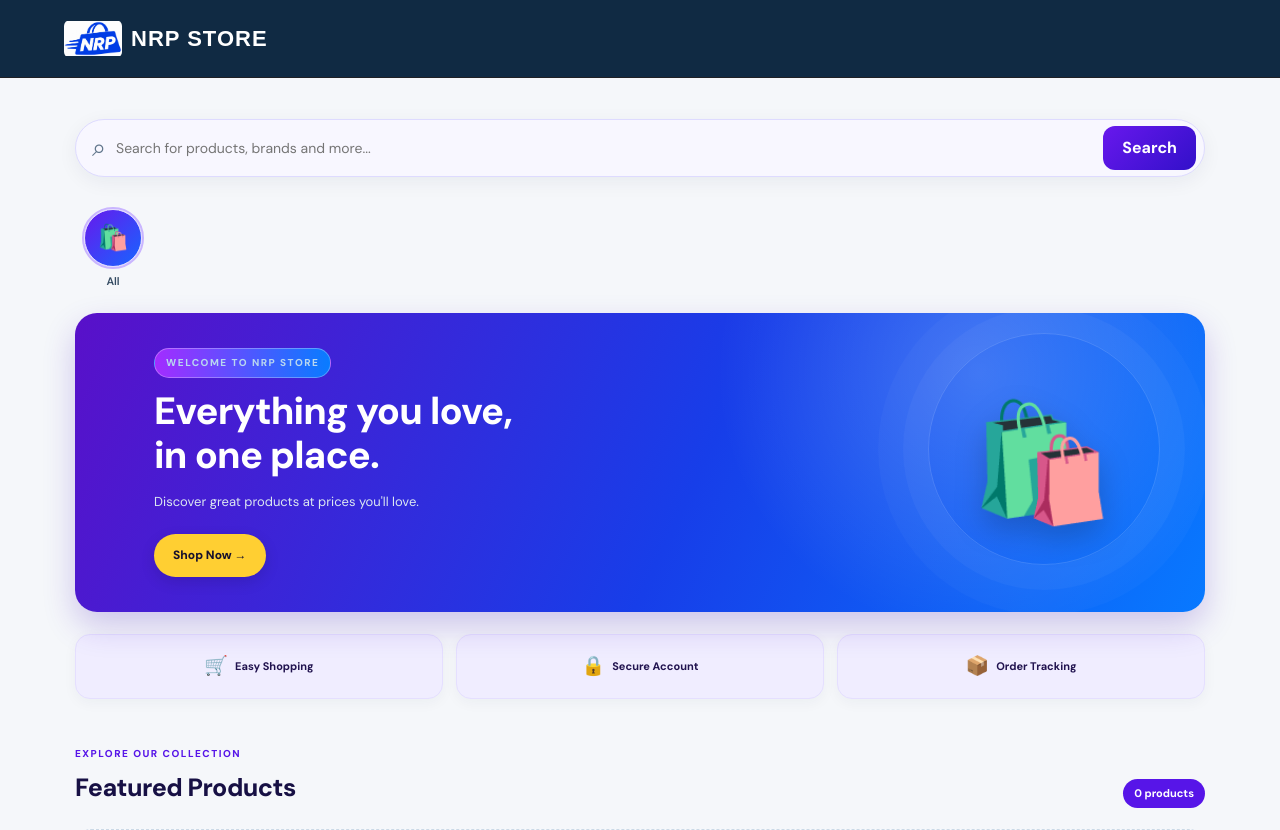
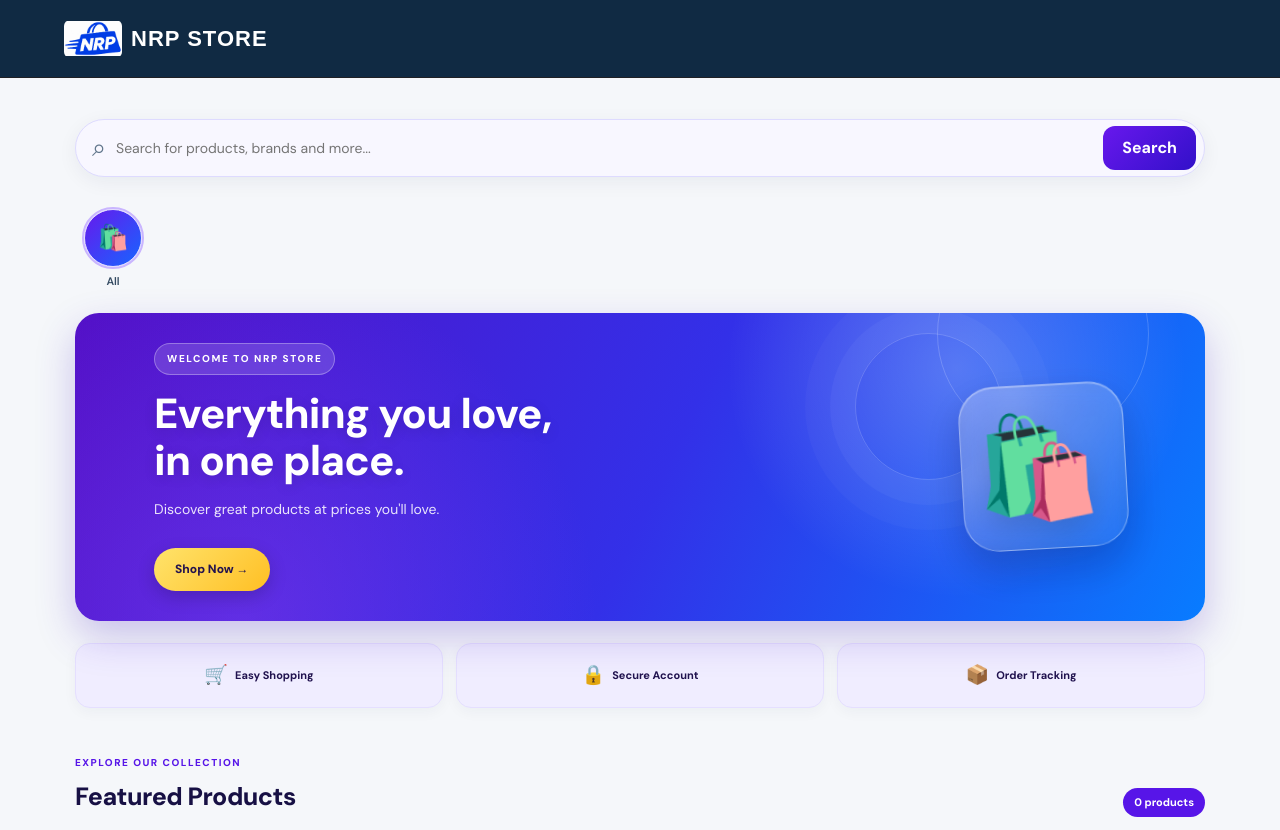
Before and after one commit to akibulhuxn35-hue/nrp-store, a Flask app: page / in a window 1280 px wide. Shown: the top 830 px of the page. Run offline with Flask 3, Linux system fonts and the light colour scheme; data that the repository does not hold is empty; some libraries are stand-ins or nearby versions.

Commit message:
Upgrade NRP STORE hero banner V3

```diff
--- a/static/css/style.css
+++ b/static/css/style.css
@@ -1686,3 +1686,146 @@ input, textarea, select {
         background: linear-gradient(125deg, #5910c9, #1749ed 65%, #0879ff);
     }
 }
+
+/* NRP STORE HERO BANNER V3 */
+.nrp-hero {
+    position: relative;
+    isolation: isolate;
+    min-height: 260px;
+    padding: 30px 7%;
+    border-radius: 24px;
+    background:
+        radial-gradient(circle at 78% 18%, rgba(255,255,255,.24), transparent 25%),
+        radial-gradient(circle at 15% 100%, rgba(151,75,255,.35), transparent 35%),
+        linear-gradient(115deg, #5310c7 0%, #3330e8 52%, #087cff 100%);
+    box-shadow: 0 16px 38px rgba(72, 35, 190, .25);
+}
+
+.nrp-hero::before,
+.nrp-hero::after {
+    content: "";
+    position: absolute;
+    z-index: -1;
+    border: 1px solid rgba(255,255,255,.18);
+    border-radius: 50%;
+    pointer-events: none;
+}
+
+.nrp-hero::before {
+    width: 210px;
+    height: 210px;
+    right: 5%;
+    top: -85px;
+}
+
+.nrp-hero::after {
+    width: 145px;
+    height: 145px;
+    right: 18%;
+    bottom: -100px;
+}
+
+.nrp-hero-content {
+    max-width: 480px;
+}
+
+.nrp-hero-label {
+    display: inline-block;
+    padding: 7px 12px;
+    border-radius: 30px;
+    background: rgba(255,255,255,.15);
+    color: #fff;
+    font-size: 10px;
+    letter-spacing: 1.6px;
+    backdrop-filter: blur(8px);
+}
+
+.nrp-hero h1 {
+    margin: 15px 0 10px;
+    font-size: clamp(27px, 4.5vw, 42px);
+    line-height: 1.12;
+    font-weight: 900;
+    letter-spacing: -.8px;
+    text-shadow: 0 3px 14px rgba(0,0,0,.12);
+}
+
+.nrp-hero p {
+    color: rgba(255,255,255,.88);
+    font-size: 14px;
+    line-height: 1.6;
+}
+
+.nrp-shop-btn {
+    padding: 12px 21px;
+    margin-top: 13px;
+    border-radius: 30px;
+    background: linear-gradient(135deg, #ffe36b, #ffbf24);
+    color: #24134e;
+    box-shadow: 0 6px 18px rgba(0,0,0,.18);
+    transition: transform .2s, box-shadow .2s;
+}
+
+.nrp-shop-btn:hover {
+    transform: translateY(-3px);
+    box-shadow: 0 9px 22px rgba(0,0,0,.22);
+}
+
+.nrp-hero-art {
+    position: relative;
+    z-index: 1;
+    display: grid;
+    place-items: center;
+    flex: 0 0 auto;
+    width: clamp(105px, 17vw, 165px);
+    height: clamp(105px, 17vw, 165px);
+    border: 1px solid rgba(255,255,255,.35);
+    border-radius: 35px;
+    background: linear-gradient(145deg, rgba(255,255,255,.27), rgba(255,255,255,.08));
+    box-shadow: 0 18px 38px rgba(15,10,75,.2), inset 0 1px 1px rgba(255,255,255,.35);
+    font-size: clamp(65px, 10vw, 100px);
+    backdrop-filter: blur(10px);
+    animation: nrp-float 3.5s ease-in-out infinite;
+}
+
+@keyframes nrp-float {
+    0%, 100% { transform: translateY(0) rotate(-4deg); }
+    50% { transform: translateY(-9px) rotate(3deg); }
+}
+
+@media(max-width:760px) {
+    .nrp-hero {
+        min-height: 215px;
+        padding: 23px 17px;
+        gap: 8px;
+        border-radius: 20px;
+    }
+
+    .nrp-hero-content {
+        min-width: 0;
+    }
+
+    .nrp-hero h1 {
+        font-size: clamp(23px, 6vw, 31px);
+    }
+
+    .nrp-hero p {
+        font-size: 11px;
+    }
+
+    .nrp-hero-art {
+        width: 88px;
+        height: 88px;
+        border-radius: 23px;
+        font-size: 57px;
+    }
+
+    .nrp-hero::before {
+        right: -35px;
+    }
+}
+
+@media(prefers-reduced-motion: reduce) {
+    .nrp-hero-art {
+        animation: none;
+    }
+}
```
